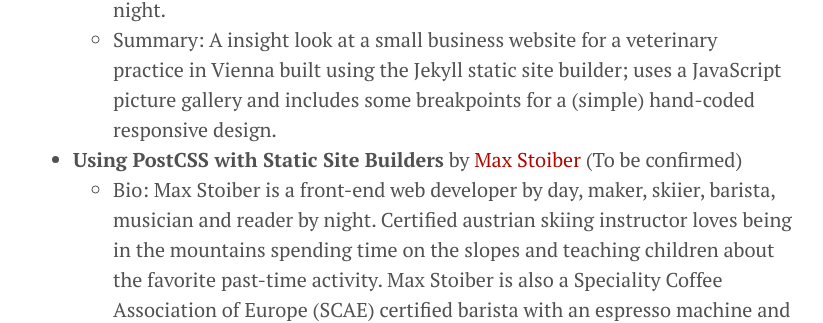
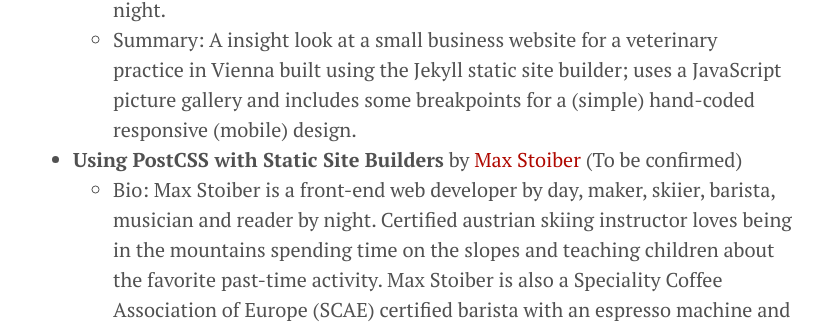
Before and after one commit to goodbyeaustria/archive, a Jekyll site: the page built from index.md, in a window 1280 px wide and 900 px high, scrolled down 1398 px. Shown: the part 234-557 px from the top of the window, without its empty margins (227-1050 px from the left). Built offline with Jekyll 4.4.1, drawn with Linux system fonts in a browser that asks for light colours.

Commit message:
Update index.md

```diff
--- a/index.md
+++ b/index.md
@@ -36,7 +36,7 @@ Where:   **@ [sektor5 Coworking Café+Lobby](http://www.sektor5.at), Siebenbrunn
    - Summary: An overview of the current state of podcast publishing (problems, challenges, requirements) and how some of the issues can be resolved by Octopod, a static site generator (based on Jekyll and parts of Octopress) dedicated to podcasting. Stefan will go into details of secure and quick publishing (static, https, rsync) and show off some nice features of Octopod (Twitter, Disqus, Flattr + Podlove Webplayer integrations) in a live demo. Furthermore  will encourage you getting started with podcasting via a minimal setup and introduce you to the Viennese podcasting community (Podcasting meetup, Biertaucher podcast).
 - **Real World Static Site Show Case - [Tierarztpraxis Kaisterstrasse](http://tierarztpraxis-kaiserstrasse.at)** [(Source)](https://github.com/richardtraindl/tierarztpraxis-kaiserstrasse.at) by Richard Traindl
   - Bio: Richard Traindl is a product manager by day and html & css wrangler by night.
-  - Summary: A insight look at a small business website for a veterinary practice in Vienna built using the Jekyll static site builder; uses a JavaScript picture gallery and includes some breakpoints for a (simple) hand-coded responsive design.
+  - Summary: A insight look at a small business website for a veterinary practice in Vienna built using the Jekyll static site builder; uses a JavaScript picture gallery and includes some breakpoints for a (simple) hand-coded responsive (mobile) design.
 - **Using PostCSS with Static Site Builders** by [Max Stoiber](http://mxstbr.com)  (To be confirmed)
     - Bio: Max Stoiber is a front-end web developer by day, maker, skiier, barista, musician and reader by night. Certified austrian skiing instructor loves being in the mountains spending time on the slopes and teaching children about the favorite past-time activity. Max Stoiber is also a Speciality Coffee Association of Europe (SCAE) certified barista with an espresso machine and grinder at home cherishing starting the day by making a good coffee. Web projects include [sharingbuttons.io](http://sharingbuttons.io), [postcss.parts](http://postcss.parts) and more.
 - _Your Talk Here_
```
